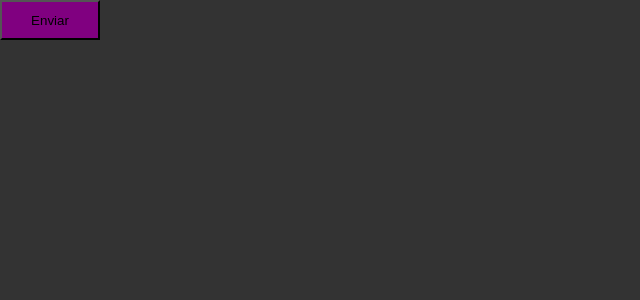
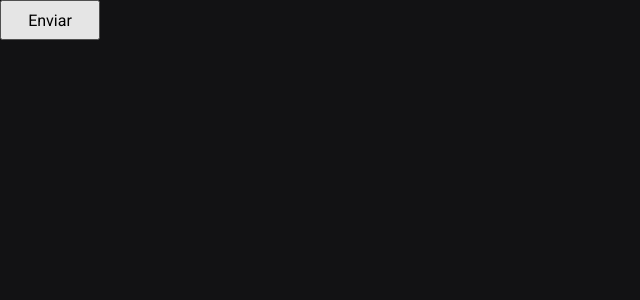
Before and after one commit to mateusfugita/ignite-timer, a React (Vite) app: page / in a window 1280 px wide. Shown: the top 300 px of the page, without its empty margins (0-640 px from the left). Built offline with nearby package versions, Linux system fonts and the light colour scheme.

Commit message:
feat: add font and colors

```diff
--- a/index.html
+++ b/index.html
@@ -2,8 +2,12 @@
 <html lang="en">
   <head>
     <meta charset="UTF-8" />
+    <link rel="preconnect" href="https://fonts.googleapis.com">
+    <link rel="preconnect" href="https://fonts.gstatic.com" crossorigin>
+    <meta name="viewport" content="width=device-width, initial-scale=1.0" />
 
-    <meta name="viewport" content="width=device-width, initial-scale=1.0" />
+    <link href="https://fonts.googleapis.com/css2?family=Roboto+Mono:wght@700&family=Roboto:wght@400;700&display=swap" rel="stylesheet">
+
     <title>Ignite Timer</title>
   </head>
   <body>
--- a/src/styles/global.ts
+++ b/src/styles/global.ts
@@ -7,8 +7,19 @@
     box-sizing: border-box;
   }
 
+  :focus {
+    outline: 0;
+    box-shadow: 0 0 0 2px ${props => props.theme['green-500']};
+  }
+
   body {
-    background: #333;
-    color: #FFF;
+    background: ${props => props.theme['gray-900']};
+    color: ${props => props.theme['gray-300']};
+  }
+
+  body, input, textarea, button {
+    font-family: 'Roboto', sans-serif;
+    font-weight: 400;
+    font-size: 1rem;
   }
 `
--- a/src/styles/themes/default.ts
+++ b/src/styles/themes/default.ts
@@ -1,4 +1,21 @@
 export const defaultTheme = {
-  primary: 'purple',
-  secondary: 'orange',
+  white: '#FFF',
+
+  'gray-100': '#E1E1E6',
+  'gray-300': '#C4C4CC',
+  'gray-400': '#8D8D99',
+  'gray-500': '#7C7C8A',
+  'gray-600': '#323238',
+  'gray-700': '#29292E',
+  'gray-800': '#202024',
+  'gray-900': '#121214',
+
+  'green-300': '#00B37E',
+  'green-500': '#00875F',
+  'green-700': '#015F43',
+
+  'red-500': '#AB222E',
+  'red-700': '#7A1921',
+
+  'yellow-500': '#FBA94C',
 }
```
